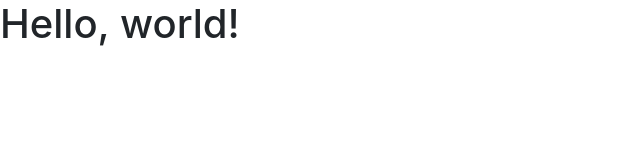
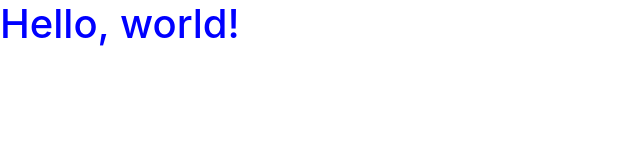
Before and after one commit to Ludovic-Autaa/github-flow, a plain HTML site: page index.html in a window 1280 px wide. Shown: the whole page, without its empty margins (0-640 px from the left). Drawn offline with nearby package versions, Linux system fonts and the light colour scheme.

Commit message:
Added color to Hello World

```diff
--- a/index.html
+++ b/index.html
@@ -8,7 +8,7 @@
     <title>Hello, world!</title>
   </head>
   <body>
-    <h1>Hello, world!</h1>
+    <h1 style="color:blue;" >Hello, world!</h1>
 
     <script src="https://code.jquery.com/jquery-3.3.1.slim.min.js" integrity="sha384-q8i/X+965DzO0rT7abK41JStQIAqVgRVzpbzo5smXKp4YfRvH+8abtTE1Pi6jizo" crossorigin="anonymous"></script>
     <script src="https://cdnjs.cloudflare.com/ajax/libs/popper.js/1.14.3/umd/popper.min.js" integrity="sha384-ZMP7rVo3mIykV+2+9J3UJ46jBk0WLaUAdn689aCwoqbBJiSnjAK/l8WvCWPIPm49" crossorigin="anonymous"></script>
```
